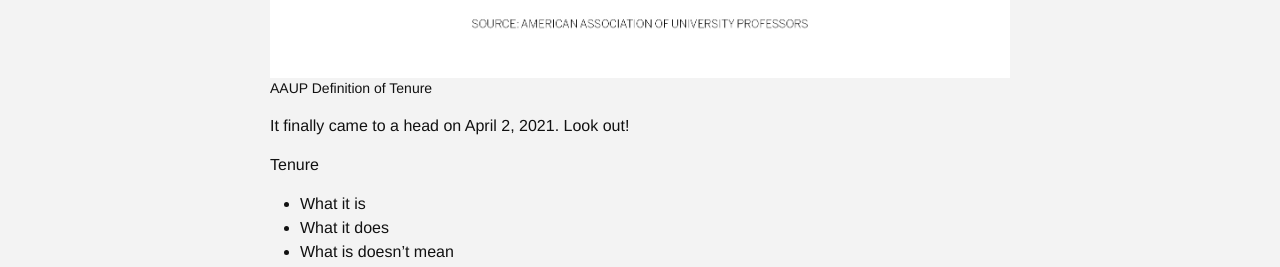
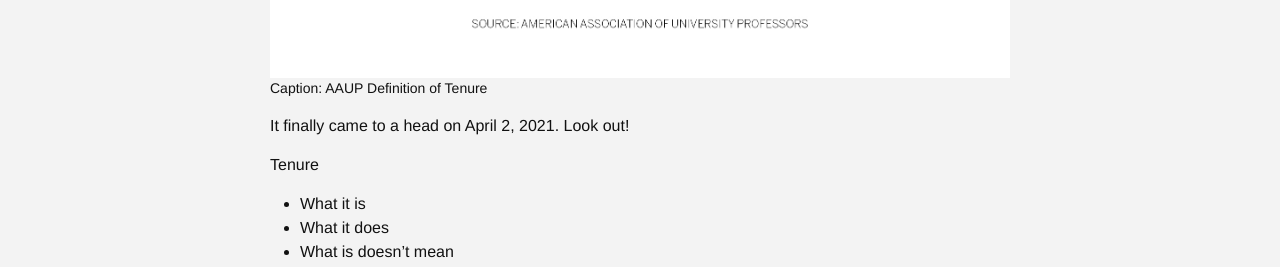
Before and after one commit to jkenton/drkenton, a Jekyll site: the page built from tenure.md, in a window 1280 px wide. Shown: the part 456-723 px from the top of the page. Built offline with Jekyll 4.4.1, drawn with Linux system fonts in a browser that asks for light colours.

```diff
--- a/tenure.md
+++ b/tenure.md
@@ -7,7 +7,7 @@ permalink: /Tenure/
 
 <figure>
   <img src="/images/tenure.jpg" alt="AAUP's Definition of Tenure">
-  <figcaption>AAUP Definition of Tenure</figcaption>
+  <figcaption>Caption: AAUP Definition of Tenure</figcaption>
 </figure>
 
 
```
Also changed, not shown: _posts/2021-04-02-intellectual-freedom.md (+1 -1 lines).
